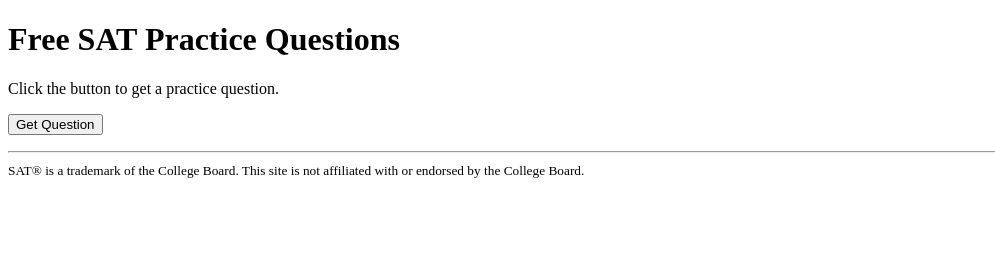
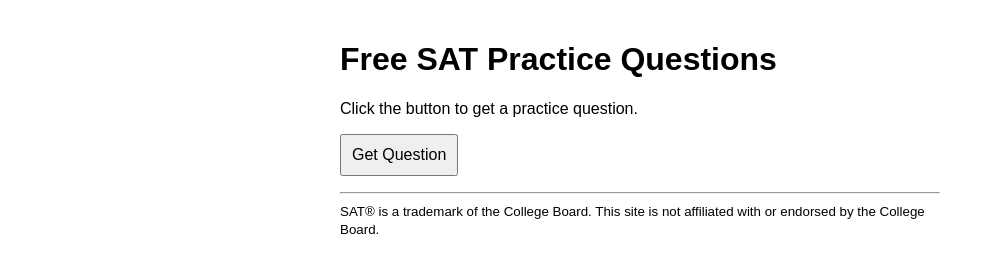
Before and after one commit to Som37373/SAT2, a plain HTML site: page index.html in a window 1280 px wide. Shown: the whole page, without its empty margins (0-995 px from the left). Drawn offline with Linux system fonts and the light colour scheme.

Commit message:
Update index.html

```diff
--- a/index.html
+++ b/index.html
@@ -29,4 +29,16 @@
   </small>
 
 </body>
+  <style>
+  body {
+    font-family: Arial;
+    max-width: 600px;
+    margin: auto;
+    padding: 20px;
+  }
+  button {
+    padding: 10px;
+    font-size: 16px;
+  }
+</style>
 </html>
```
